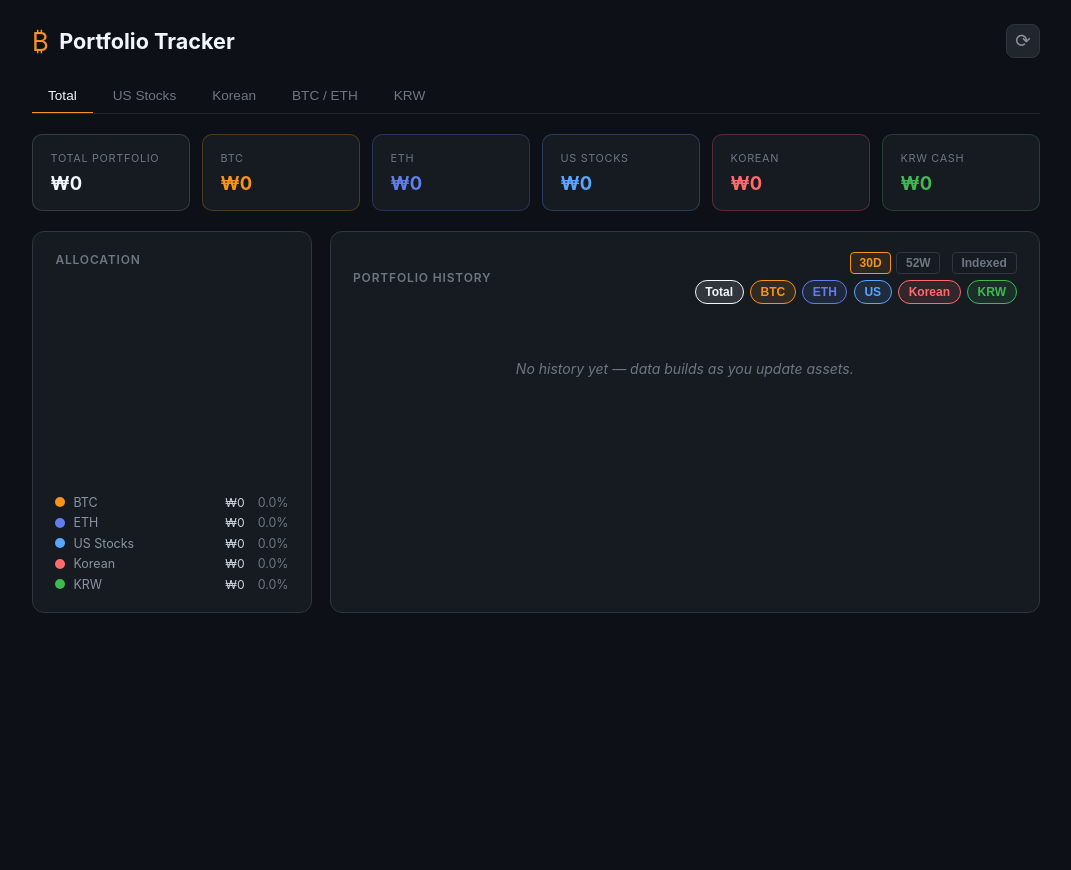
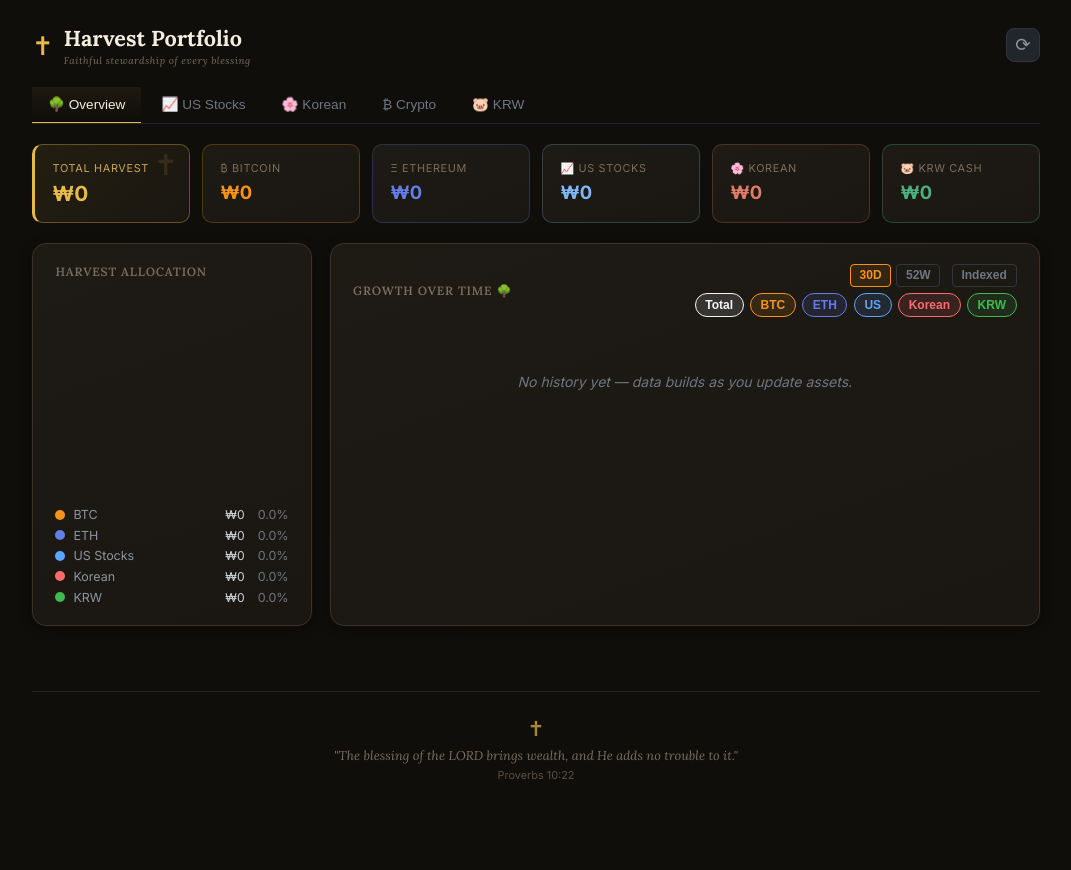
Before and after one commit to melisan/BTCtracker, a Flask app: page / in a window 1280 px wide. Shown: the whole page, without its empty margins (104-1175 px from the left). Before the commit the page ends 613 px from the top, so only its background shows below. Run offline with Flask 3, Linux system fonts and the light colour scheme; data that the repository does not hold is empty; a map, chart or similar area stays blank; some libraries are stand-ins or nearby versions.

Commit message:
UI makeover: Christian harvest theme with warm gold palette
- Rename app to "Harvest Portfolio" with ✝ cross logo and serif tagline
- Add Google Fonts (Lora + Inter) for warm typographic hierarchy
- Warm dark color palette with gold accents (--gold, --faith, --text-muted vars)
- Summary cards with per-asset accent colors, gold total card with cross watermark
- faithGlow animation on total card hover, lift effect on all scards
- Forest green primary buttons (#2d7a52), subtler table borders (--border-sub)
- Footer scripture: Proverbs 10:22 with ✝ cross
- Tab emojis: 🌳 Overview, 📈 US Stocks, 🌸 Korean, ₿ Crypto, 🐷 KRW
- Heading emojis and "Harvest Allocation", "Growth Over Time 🌳" chart labels

Co-Authored-By: Claude Sonnet 4.6 <noreply@anthropic.com>
Claude-Session: https://claude.ai/code/session_01JZMHw4eBRgaaBZjvjBoQuB

```diff
--- a/static/css/style.css
+++ b/static/css/style.css
@@ -1,9 +1,29 @@
+:root {
+  --bg:         #0f0e0b;
+  --bg-card:    #1a1712;
+  --bg-inner:   #141210;
+  --border:     #3a3228;
+  --border-sub: #2a2420;
+  --gold:       #e8b84b;
+  --gold-light: #f5d98a;
+  --btc:        #f7931a;
+  --eth:        #627eea;
+  --green:      #4caf7d;
+  --blue:       #7eb8f7;
+  --coral:      #e07b6a;
+  --faith:      #f5ede0;
+  --text:       #e8dcc8;
+  --text-mid:   #9e9080;
+  --text-muted: #7a6e5f;
+  --text-hover: #d6c9b0;
+}
+
 * { box-sizing: border-box; margin: 0; padding: 0; }
 
 body {
-  background: #0d1117;
-  color: #e6edf3;
-  font-family: -apple-system, BlinkMacSystemFont, "Segoe UI", Roboto, sans-serif;
+  background: #0f0e0b;
+  color: var(--text);
+  font-family: 'Inter', -apple-system, BlinkMacSystemFont, "Segoe UI", Roboto, sans-serif;
   font-size: 14px;
   min-height: 100vh;
 }
@@ -16,8 +36,10 @@ header {
   margin-bottom: 1.25rem;
 }
 .logo-row { display: flex; align-items: center; gap: 0.65rem; }
-.logo { font-size: 1.6rem; color: #f7931a; }
-h1 { font-size: 1.35rem; font-weight: 700; color: #f0f6fc; }
+.logo { font-size: 1.6rem; color: var(--gold); }
+h1 { font-family: 'Lora', Georgia, serif; font-size: 1.35rem; font-weight: 700; color: var(--faith); }
+.title-stack { display: flex; flex-direction: column; gap: 0.1rem; }
+.tagline { font-family: 'Lora', Georgia, serif; font-style: italic; font-size: 0.62rem; color: var(--text-muted); letter-spacing: 0.05em; }
 
 .btn-icon {
   background: #21262d; border: 1px solid #30363d; color: #8b949e;
@@ -40,8 +62,8 @@ h1 { font-size: 1.35rem; font-weight: 700; color: #f0f6fc; }
   border-bottom: 2px solid transparent; margin-bottom: -1px;
   transition: all 0.15s;
 }
-.tab-btn:hover { color: #c9d1d9; }
-.tab-btn.active { color: #f0f6fc; border-bottom-color: #f7931a; }
+.tab-btn:hover { color: var(--text-hover); }
+.tab-btn.active { color: var(--faith); border-bottom-color: var(--gold); background: linear-gradient(to bottom, rgba(232,184,75,0.07), transparent); }
 .tab-locked { margin-left: auto; }
 .tab-locked.active { color: #f0f6fc; border-bottom-color: #8b949e; }
 
@@ -56,25 +78,37 @@ h1 { font-size: 1.35rem; font-weight: 700; color: #f0f6fc; }
   gap: 0.75rem; margin-bottom: 1.25rem;
 }
 .scard {
-  background: #161b22; border: 1px solid #30363d;
+  background: linear-gradient(160deg, #1e1a14 0%, #1a1712 100%);
+  border: 1px solid var(--border);
   border-radius: 10px; padding: 1rem 1.1rem;
+  transition: transform 0.2s ease, box-shadow 0.2s ease;
 }
 .scard-label {
-  font-size: 0.68rem; color: #6e7681;
+  font-size: 0.68rem; color: var(--text-muted);
   text-transform: uppercase; letter-spacing: 0.06em; margin-bottom: 0.4rem;
 }
-.scard-value { font-size: 1.15rem; font-weight: 700; color: #f0f6fc; }
-.scard-total  { border-color: rgba(240,246,252,0.15); }
+.scard-value { font-size: 1.15rem; font-weight: 700; color: var(--faith); }
+.scard-total  {
+  background: linear-gradient(135deg, #221e10 0%, #1a1712 100%);
+  border-color: rgba(232,184,75,0.35); border-left: 3px solid var(--gold);
+  position: relative; overflow: hidden;
+}
+.scard-total::after {
+  content: "✝"; position: absolute; top: 0.4rem; right: 0.7rem;
+  color: var(--gold); opacity: 0.12; font-size: 1.8rem; line-height: 1; pointer-events: none;
+}
+.scard-total  .scard-value { color: var(--gold); font-size: 1.3rem; }
+.scard-total  .scard-label { color: #c9a65c; }
 .scard-btc    { border-color: rgba(247,147,26,0.25); }
-.scard-btc    .scard-value { color: #f7931a; }
+.scard-btc    .scard-value { color: var(--btc); }
 .scard-eth    { border-color: rgba(98,126,234,0.25); }
-.scard-eth    .scard-value { color: #627eea; }
-.scard-us     { border-color: rgba(88,166,255,0.25); }
-.scard-us     .scard-value { color: #58a6ff; }
-.scard-korean { border-color: rgba(255,107,107,0.25); }
-.scard-korean .scard-value { color: #ff6b6b; }
-.scard-krw    { border-color: rgba(63,185,80,0.25); }
-.scard-krw    .scard-value { color: #3fb950; }
+.scard-eth    .scard-value { color: var(--eth); }
+.scard-us     { border-color: rgba(126,184,247,0.25); }
+.scard-us     .scard-value { color: var(--blue); }
+.scard-korean { border-color: rgba(224,123,106,0.25); }
+.scard-korean .scard-value { color: var(--coral); }
+.scard-krw    { border-color: rgba(76,175,125,0.3); }
+.scard-krw    .scard-value { color: var(--green); }
 
 /* ── Backfill banner ── */
 .backfill-banner {
@@ -189,9 +223,11 @@ h1 { font-size: 1.35rem; font-weight: 700; color: #f0f6fc; }
 
 /* ── Cards ── */
 .card {
-  background: #161b22; border: 1px solid #30363d;
-  border-radius: 12px; padding: 1.25rem 1.4rem;
+  background: linear-gradient(160deg, #1e1a14 0%, #1a1712 100%);
+  border: 1px solid var(--border);
+  border-radius: 14px; padding: 1.25rem 1.4rem;
   margin-bottom: 1.1rem;
+  box-shadow: 0 2px 12px rgba(0,0,0,0.45), 0 0 0 1px rgba(232,184,75,0.04);
 }
 .card-header {
   display: flex; align-items: center; justify-content: space-between;
@@ -208,7 +244,8 @@ h1 { font-size: 1.35rem; font-weight: 700; color: #f0f6fc; }
 .btn-edit-lock.active { border-color: #f7931a; color: #f7931a; background: rgba(247,147,26,0.1); }
 .del-col { width: 30px; }
 h2 {
-  font-size: 0.75rem; font-weight: 600; color: #6e7681;
+  font-family: 'Lora', Georgia, serif;
+  font-size: 0.75rem; font-weight: 600; color: var(--text-muted);
   text-transform: uppercase; letter-spacing: 0.07em; margin-bottom: 1rem;
 }
 .card-header h2 { margin-bottom: 0; }
@@ -247,10 +284,10 @@ h2 {
 .table th {
   text-align: left; font-size: 0.7rem; color: #6e7681;
   text-transform: uppercase; letter-spacing: 0.05em;
-  padding: 0.45rem 0.75rem; border-bottom: 1px solid #21262d;
+  padding: 0.45rem 0.75rem; border-bottom: 1px solid var(--border-sub);
 }
 .hint { color: #444d56; font-style: italic; text-transform: none; letter-spacing: 0; }
-.table td { padding: 0.6rem 0.75rem; border-bottom: 1px solid #21262d; color: #c9d1d9; vertical-align: middle; }
+.table td { padding: 0.6rem 0.75rem; border-bottom: 1px solid var(--border-sub); color: #c9d1d9; vertical-align: middle; }
 .table tr:last-child td { border-bottom: none; }
 .table tbody tr:hover td { background: #1c2128; }
 .empty-row td { color: #6e7681; font-style: italic; text-align: center; padding: 1.75rem; }
@@ -307,11 +344,11 @@ h2 {
 #new-amount { width: 140px; }
 
 .btn-primary {
-  background: #238636; border: 1px solid #2ea043; color: #fff;
+  background: #2d7a52; border: 1px solid #3a9966; color: #fff;
   font-size: 0.85rem; padding: 0.4rem 0.9rem;
   border-radius: 6px; cursor: pointer; transition: background 0.15s;
 }
-.btn-primary:hover { background: #2ea043; }
+.btn-primary:hover { background: #3a9966; }
 .btn-secondary {
   background: transparent; border: 1px solid #30363d;
   color: #8b949e; font-size: 0.85rem; padding: 0.4rem 0.9rem;
@@ -360,6 +397,23 @@ canvas { width: 100% !important; }
 .modal-btns .btn-primary, .modal-btns .btn-secondary { flex: 1; justify-content: center; }
 .auth-error { font-size: 0.8rem; color: #f85149; text-align: center; }
 
+/* ── Scard hover ── */
+@keyframes faithGlow {
+  0%, 100% { box-shadow: 0 0 0 0 rgba(232,184,75,0); }
+  50%       { box-shadow: 0 0 14px 2px rgba(232,184,75,0.18); }
+}
+.scard:hover { transform: translateY(-2px); box-shadow: 0 4px 18px rgba(0,0,0,0.5); }
+.scard-total:hover { animation: faithGlow 2.4s ease-in-out infinite; }
+
+/* ── Footer ── */
+.app-footer {
+  text-align: center; margin-top: 3rem; padding: 1.5rem 1rem;
+  border-top: 1px solid var(--border-sub);
+}
+.footer-cross { font-size: 1.3rem; color: var(--gold); opacity: 0.7; display: block; margin-bottom: 0.35rem; }
+.footer-verse { font-family: 'Lora', Georgia, serif; font-style: italic; font-size: 0.8rem; color: var(--text-muted); }
+.footer-ref   { font-size: 0.68rem; color: #5a5040; margin-top: 0.25rem; display: block; }
+
 /* ── Misc ── */
 .ts       { font-size: 0.68rem; color: #6e7681; }
 .ml-auto  { margin-left: auto; }
--- a/templates/index.html
+++ b/templates/index.html
@@ -3,7 +3,10 @@
 <head>
   <meta charset="UTF-8" />
   <meta name="viewport" content="width=device-width, initial-scale=1.0" />
-  <title>Portfolio Tracker</title>
+  <title>Harvest Portfolio</title>
+  <link rel="preconnect" href="https://fonts.googleapis.com" />
+  <link rel="preconnect" href="https://fonts.gstatic.com" crossorigin />
+  <link href="https://fonts.googleapis.com/css2?family=Lora:ital,wght@0,600;0,700;1,400&family=Inter:wght@400;500;600;700&display=swap" rel="stylesheet" />
   <link rel="stylesheet" href="/static/css/style.css" />
   <script src="https://cdn.jsdelivr.net/npm/chart.js@4.4.0/dist/chart.umd.min.js"></script>
 </head>
@@ -13,19 +16,22 @@
   <!-- Header -->
   <header>
     <div class="logo-row">
-      <span class="logo">₿</span>
-      <h1>Portfolio Tracker</h1>
+      <span class="logo">✝</span>
+      <div class="title-stack">
+        <h1>Harvest Portfolio</h1>
+        <span class="tagline">Faithful stewardship of every blessing</span>
+      </div>
     </div>
     <button id="refresh-btn" class="btn-icon" title="Refresh all prices">⟳</button>
   </header>
 
   <!-- Tab bar -->
   <nav class="tabs">
-    <button class="tab-btn active" data-tab="total">Total</button>
-    <button class="tab-btn" data-tab="us">US Stocks</button>
-    <button class="tab-btn" data-tab="korean">Korean</button>
-    <button class="tab-btn" data-tab="crypto">BTC / ETH</button>
-    <button class="tab-btn" data-tab="krw">KRW</button>
+    <button class="tab-btn active" data-tab="total">🌳 Overview</button>
+    <button class="tab-btn" data-tab="us">📈 US Stocks</button>
+    <button class="tab-btn" data-tab="korean">🌸 Korean</button>
+    <button class="tab-btn" data-tab="crypto">₿ Crypto</button>
+    <button class="tab-btn" data-tab="krw">🐷 KRW</button>
   </nav>
 
   <!-- ── TOTAL TAB ── -->
@@ -33,27 +39,27 @@
 
     <div class="summary-grid">
       <div class="scard scard-total">
-        <div class="scard-label">Total Portfolio</div>
+        <div class="scard-label">Total Harvest</div>
         <div id="sum-total" class="scard-value">—</div>
       </div>
       <div class="scard scard-btc">
-        <div class="scard-label">BTC</div>
+        <div class="scard-label">₿ Bitcoin</div>
         <div id="sum-btc" class="scard-value">—</div>
       </div>
       <div class="scard scard-eth">
-        <div class="scard-label">ETH</div>
+        <div class="scard-label">Ξ Ethereum</div>
         <div id="sum-eth" class="scard-value">—</div>
       </div>
       <div class="scard scard-us">
-        <div class="scard-label">US Stocks</div>
+        <div class="scard-label">📈 US Stocks</div>
         <div id="sum-us" class="scard-value">—</div>
       </div>
       <div class="scard scard-korean">
-        <div class="scard-label">Korean</div>
+        <div class="scard-label">🌸 Korean</div>
         <div id="sum-korean" class="scard-value">—</div>
       </div>
       <div class="scard scard-krw">
-        <div class="scard-label">KRW Cash</div>
+        <div class="scard-label">🐷 KRW Cash</div>
         <div id="sum-krw" class="scard-value">—</div>
       </div>
     </div>
@@ -65,7 +71,7 @@
     <div class="charts-row">
       <!-- Pie / Donut chart -->
       <div class="card pie-card">
-        <h2>Allocation</h2>
+        <h2>Harvest Allocation</h2>
         <div class="pie-wrap">
           <canvas id="pie-chart"></canvas>
         </div>
@@ -75,7 +81,7 @@
       <!-- Multi-line history chart -->
       <div class="card line-card">
         <div class="card-header">
-          <h2>Portfolio History</h2>
+          <h2>Growth Over Time 🌳</h2>
           <div class="chart-controls">
             <div class="range-btns">
               <button class="range-btn active" data-range="daily">30D</button>
@@ -111,7 +117,7 @@
     </div>
 
     <div class="card">
-      <h2>30-Day Price Performance</h2>
+      <h2>30-Day Price Performance 📈</h2>
       <div class="us-chart-wrap">
         <div id="us-chart-empty" class="chart-empty">Add US stock holdings to see price charts.</div>
         <canvas id="us-stocks-chart" class="hidden"></canvas>
@@ -120,7 +126,7 @@
 
     <div class="card">
       <div class="card-header">
-        <h2>My US Holdings</h2>
+        <h2>My US Holdings 🌿</h2>
         <div class="header-actions">
           <div class="subtotal-badge"><span class="subtotal-label">Subtotal</span><span id="us-subtotal" class="subtotal-val">—</span></div>
           <button id="us-add-btn" class="btn-add hidden">+ Add</button>
@@ -162,7 +168,7 @@
 
     <div class="card">
       <div class="card-header">
-        <h2>My Korean Holdings</h2>
+        <h2>My Korean Holdings 🌸</h2>
         <div class="header-actions">
           <div class="subtotal-badge"><span class="subtotal-label">Subtotal</span><span id="korean-subtotal" class="subtotal-val">—</span></div>
           <button id="korean-add-btn" class="btn-add hidden">+ Add</button>
@@ -204,7 +210,7 @@
 
     <div class="card">
       <div class="card-header">
-        <h2>My Crypto Holdings</h2>
+        <h2>My Crypto Holdings ₿</h2>
         <div class="header-actions">
           <div class="subtotal-badge"><span class="subtotal-label">Subtotal</span><span id="crypto-subtotal" class="subtotal-val">—</span></div>
           <button id="crypto-add-btn" class="btn-add hidden">+ Add</button>
@@ -233,7 +239,7 @@
   <div id="tab-krw" class="tab-panel hidden">
     <div class="card">
       <div class="card-header">
-        <h2>My KRW Holdings</h2>
+        <h2>My KRW Holdings 🐷</h2>
         <div class="header-actions">
           <div class="subtotal-badge"><span class="subtotal-label">Total</span><span id="krw-subtotal" class="subtotal-val">—</span></div>
           <button id="krw-add-btn" class="btn-add hidden">+ Add</button>
@@ -252,6 +258,12 @@
       </div>
     </div>
   </div>
+
+  <footer class="app-footer">
+    <span class="footer-cross">✝</span>
+    <p class="footer-verse">"The blessing of the LORD brings wealth, and He adds no trouble to it."</p>
+    <span class="footer-ref">Proverbs 10:22</span>
+  </footer>
 
 </div><!-- /app -->
 
```
